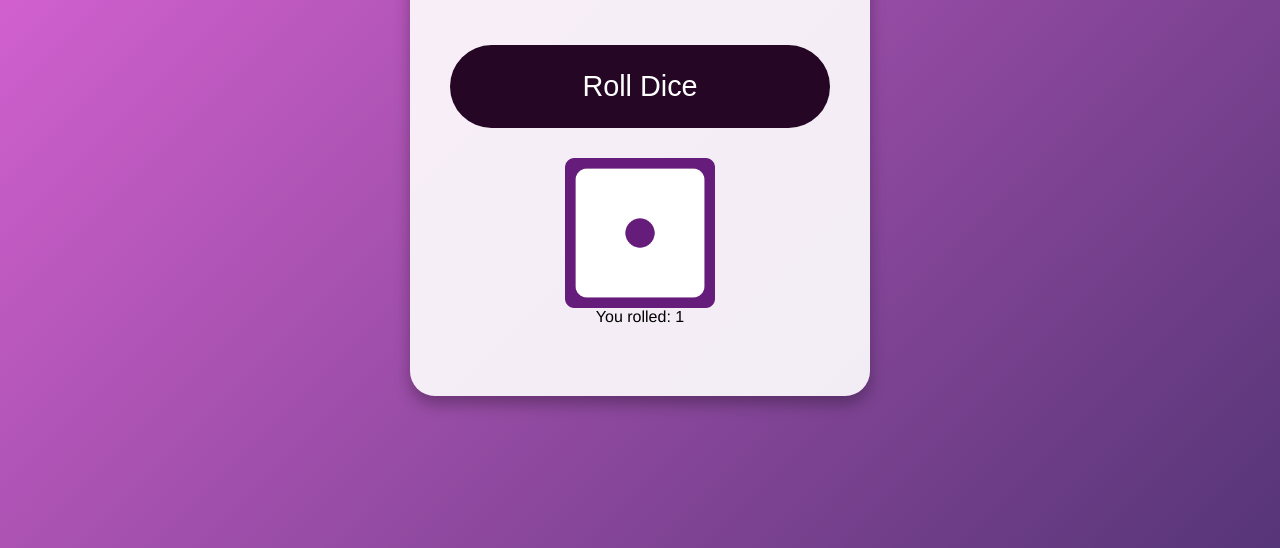
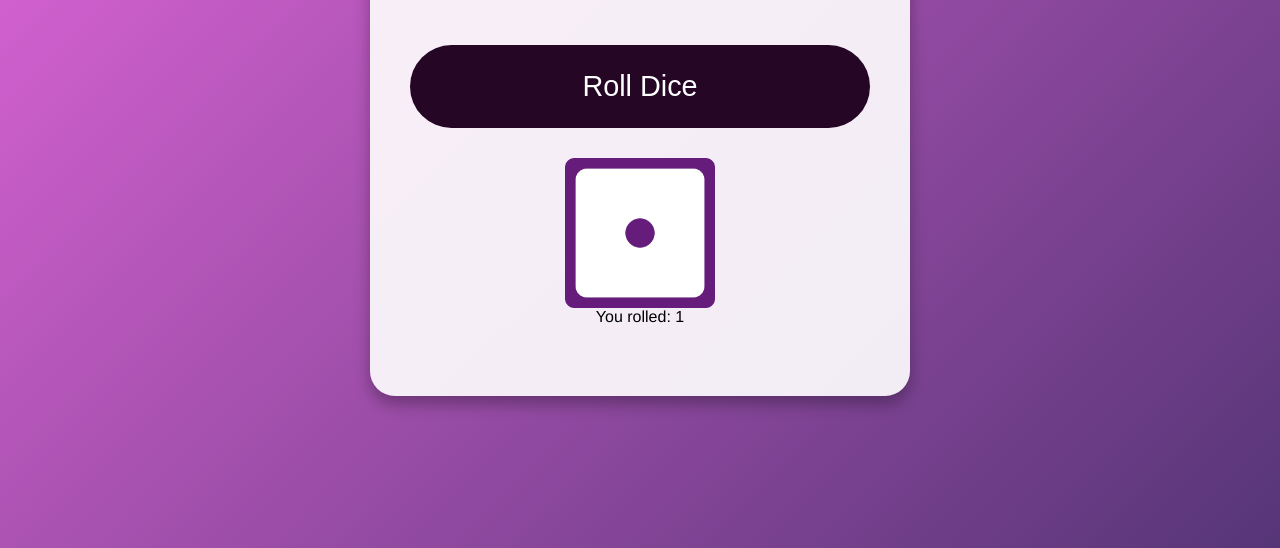
Before and after one commit to pseudo-alya/dice-rolling-personal, a plain HTML site: page index.html in a window 1280 px wide. Shown: the part 252-800 px from the top of the page. Drawn offline with Linux system fonts and the light colour scheme.

Commit message:
Update index.css

```diff
--- a/index.css
+++ b/index.css
@@ -15,11 +15,11 @@ body {
     padding: 20px;
 }
 
-/* CONTAINER & CARD */
+/* CONTAINER - LARGER SIZE */
 .container {
     width: 100%;
-    max-width: 500px;
-    padding: 20px;
+    max-width: 600px; /* Increased from 500px */
+    padding: 30px; /* Increased padding */
 }
 
 .card {
@@ -32,6 +32,10 @@ body {
 
 /* MOBILE LAYOUT */
 @media (max-width: 600px) {
+    .container {
+        padding: 20px; /* Adjusted for mobile */
+    }
+
     .card {
         padding: 30px 20px;
         border-radius: 20px;
@@ -46,10 +50,10 @@ h1 {
     text-align: center;
 }
 
-/* BUTTON - LARGER VERSION */
+/* BUTTON - LARGER SIZE */
 button {
-    padding: 25px 60px; /* Very large padding */
-    font-size: 1.8rem; /* Very large text */
+    padding: 25px 60px; /* Increased padding */
+    font-size: 1.8rem; /* Larger text */
     background: #250725;
     color: white;
     border: none;
@@ -93,10 +97,9 @@ button:active {
 .dice-container img {
     width: 150px;
     height: 150px;
+    transition: transform 0.5s ease;
     display: block;
     margin: 0 auto;
-    /* Remove transition if it conflicts with animation */
-    transition: none; /* Disable transition during animation */
 }
 
 /* Dice Roll Animation */
@@ -110,7 +113,6 @@ button:active {
 
 .rolling {
     animation: roll 1s ease-out;
-    /* Ensure the animation plays smoothly */
     animation-fill-mode: forwards;
 }
 
```
